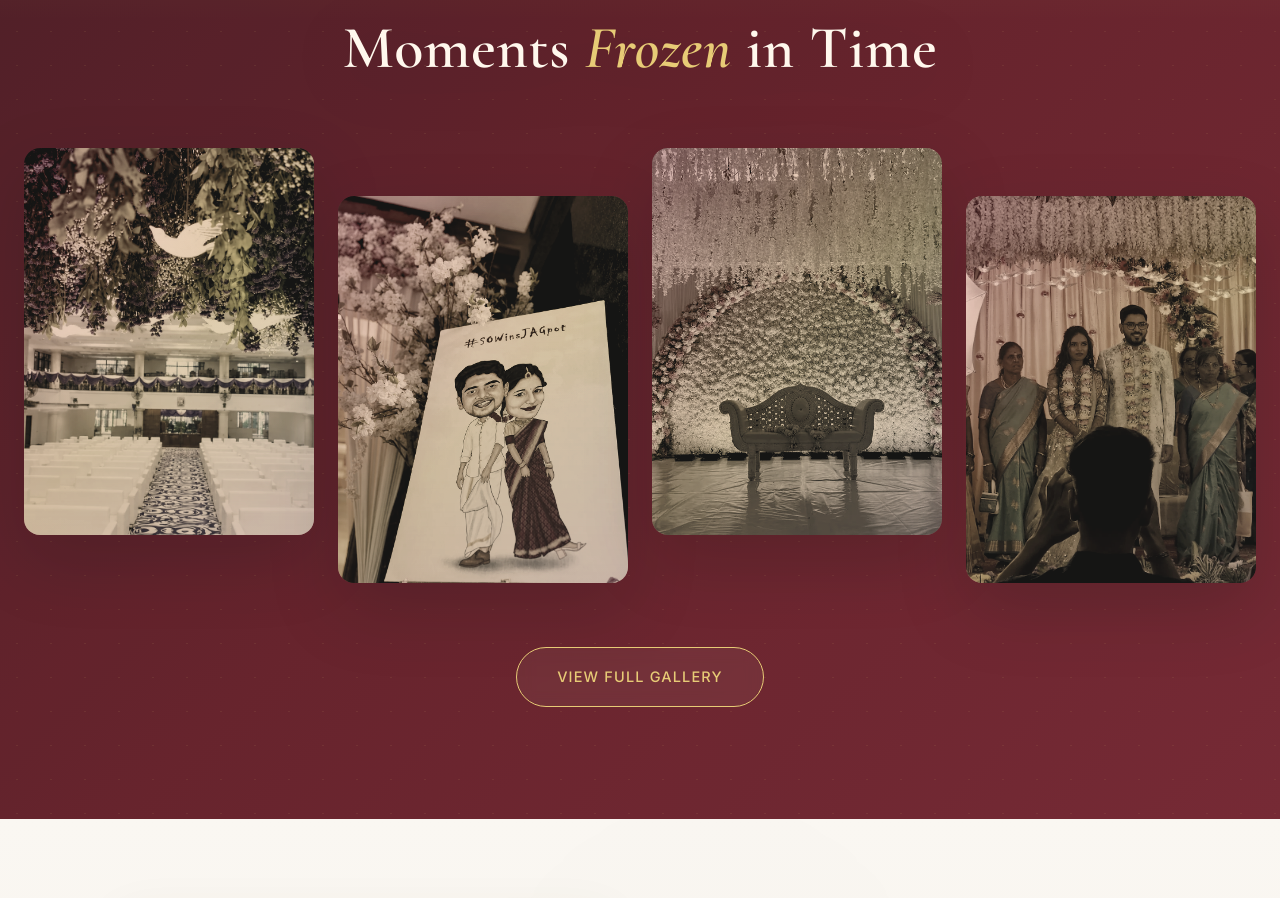
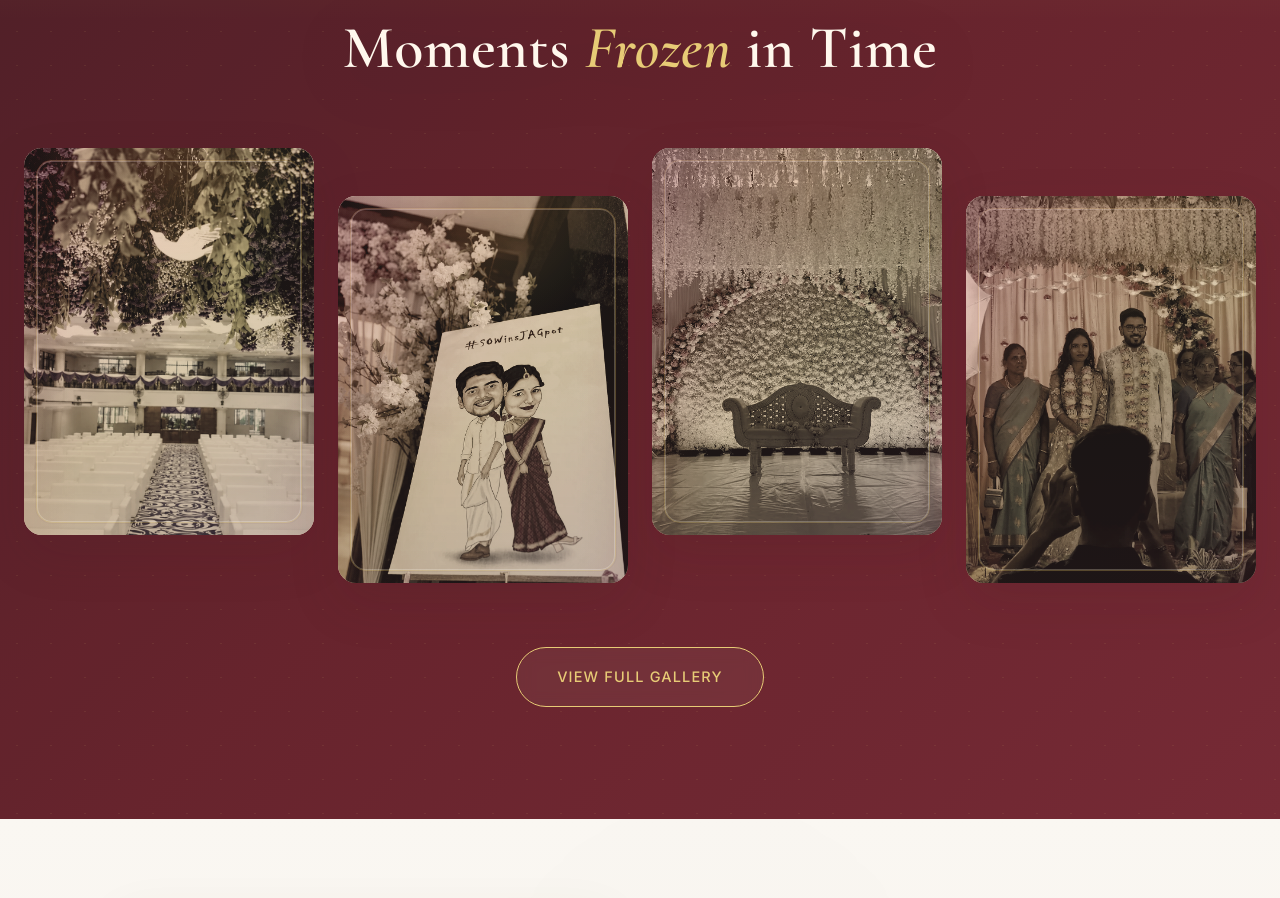
Before and after one commit to Random-Stack-Team/client-ayswariya-mahal, a React (Vite) app: page / in a window 1280 px wide. Shown: the part 3220-4118 px from the top of the page. Built offline with nearby package versions, Linux system fonts and the light colour scheme; a web font is replaced by a local one.

Commit message:
UI Changes

```diff
--- a/src/components/home/GalleryPreview.jsx
+++ b/src/components/home/GalleryPreview.jsx
@@ -47,8 +47,8 @@ export default function GalleryPreview() {
               whileInView={{ opacity: 1, y: 0, scale: 1 }}
               viewport={{ once: true, amount: 0.22 }}
               transition={{ delay: index * 0.1, duration: 0.95, ease: [0.16, 1, 0.3, 1] }}
-              className={`luxury-image-overlay gallery-color-card relative aspect-[3/4] overflow-hidden rounded-2xl group shadow-[0_26px_70px_rgba(0,0,0,0.2)] ${index === 1 || index === 3 ? 'md:mt-12' : ''}`}
-            >
+            className={`luxury-image-frame luxury-image-frame--banner gallery-color-card relative aspect-[3/4] overflow-hidden group shadow-[0_26px_70px_rgba(0,0,0,0.2)] ${index === 1 || index === 3 ? 'md:mt-12' : ''}`}
+          >
               <img
                 src={src}
                 alt={`Gallery Preview ${index + 1}`}
@@ -56,10 +56,10 @@ export default function GalleryPreview() {
                 decoding="async"
                 width={index === 0 ? 1537 : index === 1 ? 1023 : index === 2 ? 1024 : 765}
                 height={index === 0 ? 1023 : index === 1 ? 1537 : index === 2 ? 768 : 1020}
-                className="absolute inset-0 block h-full w-full object-cover object-center transition-all duration-[1600ms] ease-[cubic-bezier(0.16,1,0.3,1)] scale-105 brightness-[0.78] contrast-[1.08] saturate-[0.65] sepia-[35%] grayscale-[58%] group-hover:scale-110 group-hover:brightness-100 group-hover:contrast-100 group-hover:saturate-[1.12] group-hover:sepia-0 group-hover:grayscale-0"
+                className="absolute inset-0 block h-full w-full object-cover object-center brightness-[0.78] contrast-[1.08] saturate-[0.65] sepia-[35%] grayscale-[58%] group-hover:brightness-100 group-hover:contrast-100 group-hover:saturate-[1.12] group-hover:sepia-0 group-hover:grayscale-0"
               />
               <div className="absolute inset-0 z-[2] bg-[linear-gradient(135deg,rgba(90,17,28,0.54),rgba(229,199,107,0.24)_54%,rgba(255,248,237,0.06))] mix-blend-color opacity-80 transition-opacity duration-[1100ms] group-hover:opacity-0"></div>
-              <div className="absolute inset-0 z-[3] border border-[#E5C76B]/0 transition-colors duration-700 group-hover:border-[#E5C76B]/70"></div>
+              <div className="absolute inset-0 z-[3] border border-[#E5C76B]/0 transition-colors duration-700 group-hover:border-[#E5C76B]/45"></div>
             </motion.div>
           ))}
         </div>
--- a/src/index.css
+++ b/src/index.css
@@ -244,6 +244,87 @@ button,
   opacity: 0.34;
 }
 
+.luxury-image-frame {
+  position: relative;
+  isolation: isolate;
+  overflow: hidden;
+  border-radius: 18px;
+  background: linear-gradient(180deg, rgba(253, 251, 247, 0.96), rgba(240, 232, 216, 0.72));
+  box-shadow:
+    0 20px 50px rgba(63, 12, 21, 0.16),
+    inset 0 0 0 1px rgba(212, 168, 67, 0.18);
+}
+
+.luxury-image-frame::before {
+  content: "";
+  position: absolute;
+  inset: 10px;
+  z-index: 2;
+  pointer-events: none;
+  border-radius: 14px;
+  border: 1px solid rgba(229, 199, 107, 0.35);
+  box-shadow:
+    inset 0 0 0 1px rgba(255, 255, 255, 0.24),
+    0 0 0 1px rgba(90, 17, 28, 0.04);
+}
+
+.luxury-image-frame::after {
+  content: "";
+  position: absolute;
+  inset: 0;
+  z-index: 1;
+  pointer-events: none;
+  background:
+    linear-gradient(180deg, rgba(63, 12, 21, 0.02), rgba(63, 12, 21, 0.18)),
+    radial-gradient(circle at 50% 12%, rgba(229, 199, 107, 0.14), transparent 36%);
+  opacity: 0.78;
+  transition: opacity 500ms ease;
+}
+
+.luxury-image-frame:hover::after {
+  opacity: 0.62;
+}
+
+.luxury-image-frame > img,
+.luxury-image-frame > picture > img {
+  display: block;
+  width: 100%;
+  height: 100%;
+  object-fit: cover;
+  transform: scale(1.01);
+  transition: transform 700ms cubic-bezier(0.16, 1, 0.3, 1), filter 500ms ease;
+}
+
+.luxury-image-frame:hover > img,
+.luxury-image-frame:hover > picture > img {
+  transform: scale(1.04);
+  filter: saturate(1.02) contrast(1.02);
+}
+
+.luxury-image-frame--soft {
+  box-shadow:
+    0 18px 42px rgba(63, 12, 21, 0.12),
+    inset 0 0 0 1px rgba(212, 168, 67, 0.14);
+}
+
+.luxury-image-frame--banner::before {
+  inset: 12px;
+  border-radius: 16px;
+  border-color: rgba(229, 199, 107, 0.28);
+}
+
+.luxury-image-frame--banner::after {
+  background:
+    linear-gradient(180deg, rgba(63, 12, 21, 0.03), rgba(63, 12, 21, 0.2)),
+    radial-gradient(circle at 50% 0%, rgba(229, 199, 107, 0.22), transparent 34%),
+    linear-gradient(90deg, rgba(90, 17, 28, 0.08) 0%, transparent 18%, transparent 82%, rgba(90, 17, 28, 0.08) 100%);
+  opacity: 0.9;
+}
+
+.luxury-image-frame--banner::marker {
+  content: "";
+}
+
 .custom-scrollbar {
   -ms-overflow-style: none;
   scrollbar-width: none;
--- a/src/pages/About.jsx
+++ b/src/pages/About.jsx
@@ -120,7 +120,7 @@ export default function About() {
             className="relative"
           >
             <div className="absolute inset-0 bg-[#d4af37] rounded-sm transform translate-x-4 translate-y-4 opacity-20"></div>
-            <div className="relative overflow-hidden rounded-sm shadow-2xl luxury-image-overlay">
+            <div className="luxury-image-frame luxury-image-frame--soft luxury-image-frame--banner luxury-image-overlay">
               <motion.img
                 style={{ y: parallaxY }}
                 src={aboutImg}
@@ -336,7 +336,7 @@ export default function About() {
                 whileInView={{ opacity: 1, y: 0 }}
                 viewport={{ once: true, amount: 0.25 }}
                 transition={{ duration: 1, ease: [0.16, 1, 0.3, 1] }}
-              className="relative overflow-hidden rounded-[14px] border border-[#D4A843]/20 bg-[#fdfbf7] shadow-[0_24px_60px_rgba(90,17,28,0.12)] luxury-image-overlay"
+                className="luxury-image-frame luxury-image-frame--soft luxury-image-frame--banner luxury-image-overlay"
               >
               <motion.img
                 initial={{ scale: 1.12 }}
--- a/src/pages/SowbhagyaMahal.jsx
+++ b/src/pages/SowbhagyaMahal.jsx
@@ -7,8 +7,8 @@ import SowbhagyaFooter from "../components/common/SowbhagyaFooter";
 import { useEnquiry } from "../context/useEnquiry";
 
 import sowCrop2 from "../assets/images/sow-crop2.jpg";
-import sowCrop5 from "../assets/images/sow-crop5.jpg";
-import sowCrop3 from "../assets/images/sow-crop3.jpg";
+import sowCrop5 from "../assets/images/sowbhagya-hall-generated.png";
+import sowCrop3 from "../assets/images/sowbhagya-rooftop-generated.png";
 import facility1 from "../assets/images/Facility/facility1.webp";
 
 export default function SowbhagyaMahal() {
@@ -38,6 +38,11 @@ export default function SowbhagyaMahal() {
     show: { opacity: 1, y: 0, transition: { duration: 1.1, ease: [0.16, 1, 0.3, 1] } },
   };
 
+  const fadeInWide = {
+    hidden: { opacity: 0, y: 38, scale: 0.98 },
+    show: { opacity: 1, y: 0, scale: 1, transition: { duration: 1.2, ease: [0.16, 1, 0.3, 1] } },
+  };
+
   return (
     <>
       <SEO
@@ -50,12 +55,32 @@ export default function SowbhagyaMahal() {
 
           {/* 1. Hero Section */}
           <section className="relative pt-40 pb-32 px-6 flex items-center justify-center min-h-[70vh] md:min-h-[80vh]">
-            <div
+            <motion.div
               className="absolute inset-0 bg-cover bg-center"
               style={{ backgroundImage: `url(${sowCrop2})` }}
-            ></div>
+              initial={{ scale: 1.12, y: -18 }}
+              animate={{ scale: 1, y: 0 }}
+              transition={{ duration: 1.8, ease: [0.16, 1, 0.3, 1] }}
+            />
             {/* Dark Cinematic Overlay */}
-            <div className="absolute inset-0 bg-gradient-to-b from-[#5A111C]/85 via-[#3F0C15]/80 to-[#fdfbf7]"></div>
+            <div className="absolute inset-0 bg-gradient-to-b from-[#5A111C]/88 via-[#3F0C15]/80 to-[#fdfbf7]" />
+            <div className="pointer-events-none absolute inset-0 bg-[radial-gradient(circle_at_50%_38%,rgba(212,168,67,0.08),transparent_26%),radial-gradient(circle_at_50%_46%,rgba(255,255,255,0.04),transparent_34%)]" />
+            <div className="pointer-events-none absolute inset-x-6 top-8 h-px bg-[linear-gradient(90deg,transparent,rgba(229,199,107,0.88),transparent)] md:inset-x-10" />
+            <div className="pointer-events-none absolute inset-x-6 bottom-8 h-px bg-[linear-gradient(90deg,transparent,rgba(229,199,107,0.64),transparent)] md:inset-x-10" />
+            <motion.div
+              aria-hidden="true"
+              className="pointer-events-none absolute left-6 top-6 h-16 w-16 border-l-2 border-t-2 border-[#E5C76B]/90 shadow-[0_0_24px_rgba(229,199,107,0.18)] md:left-10 md:top-10 md:h-24 md:w-24"
+              initial={{ opacity: 0, x: -12, y: -12 }}
+              animate={{ opacity: 1, x: 0, y: 0 }}
+              transition={{ duration: 0.9, ease: "easeOut" }}
+            />
+            <motion.div
+              aria-hidden="true"
+              className="pointer-events-none absolute right-6 bottom-6 h-16 w-16 border-b-2 border-r-2 border-[#E5C76B]/90 shadow-[0_0_24px_rgba(229,199,107,0.18)] md:right-10 md:bottom-10 md:h-24 md:w-24"
+              initial={{ opacity: 0, x: 12, y: 12 }}
+              animate={{ opacity: 1, x: 0, y: 0 }}
+              transition={{ duration: 0.9, ease: "easeOut", delay: 0.08 }}
+            />
 
             <motion.div
               variants={staggerContainer}
@@ -63,22 +88,19 @@ export default function SowbhagyaMahal() {
               animate="show"
               className="relative z-10 mx-auto max-w-4xl text-center mt-10"
             >
-              <motion.div variants={fadeInUp} className="mx-auto mb-6 flex justify-center text-[#E5C76B]">
-                <Sparkles size={24} strokeWidth={1.5} />
+              <motion.div variants={fadeInWide} className="mx-auto mb-6 flex justify-center text-[#E5C76B] drop-shadow-[0_0_18px_rgba(229,199,107,0.24)]">
+                <Sparkles size={26} strokeWidth={1.5} />
               </motion.div>
-              <motion.p
-                variants={fadeInUp}
-                className="type-eyebrow text-[#E5C76B] mb-6 drop-shadow-md"
-              >
-                Ayswariya Mahal Mini Hall
+              <motion.p variants={fadeInUp} className="type-eyebrow text-[#E5C76B] mb-6 drop-shadow-md tracking-[0.28em]">
+                Introducing Ayswariya Mahal's Exclusive Mini Hall
               </motion.p>
               <motion.h1
-                variants={fadeInUp}
-                className="font-display text-[clamp(42px,8vw,80px)] font-bold leading-[1.1] tracking-[-0.01em] text-[#fdfbf7] drop-shadow-2xl"
+                variants={fadeInWide}
+                className="font-display text-[clamp(42px,8vw,80px)] font-bold leading-[1.05] tracking-[-0.02em] text-[#fdfbf7] drop-shadow-2xl"
               >
                 Sowbhagya Mahal
               </motion.h1>
-              <motion.div variants={fadeInUp} className="mx-auto my-8 h-px w-24 bg-[#E5C76B]/50" />
+              <motion.div variants={fadeInWide} className="mx-auto my-8 h-px w-28 bg-[linear-gradient(90deg,transparent,rgba(229,199,107,0.95),transparent)]" />
               <motion.p
                 variants={fadeInUp}
                 className="mx-auto max-w-2xl font-serif text-[clamp(20px,3vw,28px)] font-medium italic text-[#E5C76B]"
@@ -86,12 +108,13 @@ export default function SowbhagyaMahal() {
                 An elegant mini hall crafted for intimate celebrations, family gatherings, and graceful occasions.
               </motion.p>
 
-              <motion.div variants={fadeInUp} className="mt-12 flex justify-center">
+              <motion.div variants={fadeInWide} className="mt-12 flex justify-center">
                 <button
                   type="button"
                   onClick={() => document.getElementById("sowbhagya-story")?.scrollIntoView({ behavior: "smooth" })}
-                  className="inline-flex min-h-[48px] md:min-h-12 items-center justify-center rounded-full bg-[linear-gradient(135deg,#f4dc86_0%,#D4A843_55%,#B8860B_100%)] px-8 type-cta text-[#3F0C15] shadow-[0_16px_34px_rgba(0,0,0,0.22),inset_0_1px_0_rgba(255,255,255,0.45)] transition duration-300 hover:-translate-y-0.5 hover:shadow-[0_18px_40px_rgba(0,0,0,0.3)]"
+                  className="group relative inline-flex min-h-[48px] md:min-h-12 items-center justify-center overflow-hidden rounded-full bg-[linear-gradient(135deg,#f4dc86_0%,#D4A843_55%,#B8860B_100%)] px-8 type-cta text-[#3F0C15] shadow-[0_16px_34px_rgba(0,0,0,0.22),inset_0_1px_0_rgba(255,255,255,0.45)] transition duration-300 hover:-translate-y-0.5 hover:scale-[1.01] hover:shadow-[0_18px_36px_rgba(0,0,0,0.3)]"
                 >
+                  <span className="pointer-events-none absolute inset-0 bg-[linear-gradient(110deg,transparent_0%,rgba(255,255,255,0.42)_45%,transparent_100%)] -translate-x-[140%] transition-transform duration-1000 group-hover:translate-x-[140%]" />
                   Explore The Space
                 </button>
               </motion.div>
@@ -107,7 +130,7 @@ export default function SowbhagyaMahal() {
               viewport={{ once: true, amount: 0.3 }}
               className="mx-auto max-w-4xl"
             >
-              <motion.p variants={fadeInUp} className="font-serif text-[32px] md:text-[44px] leading-[1.4] italic text-[#5A111C]">
+              <motion.p variants={fadeInWide} className="font-serif text-[32px] md:text-[44px] leading-[1.4] italic text-[#5A111C]">
                 "A legacy of warmth in an intimate setting, designed for families who value elegance, comfort, and tradition at an affordable scale."
               </motion.p>
             </motion.div>
@@ -117,20 +140,25 @@ export default function SowbhagyaMahal() {
           <section className="px-6 py-24 md:py-32 bg-[#5A111C] text-[#fdfbf7] overflow-hidden">
             <div className="mx-auto grid max-w-[1200px] items-center gap-16 lg:grid-cols-2">
               <motion.div
-                initial={{ opacity: 0, scale: 0.95 }}
-                whileInView={{ opacity: 1, scale: 1 }}
+                initial={{ opacity: 0, x: -28, y: 18, scale: 0.96 }}
+                whileInView={{ opacity: 1, x: 0, y: 0, scale: 1 }}
                 viewport={{ once: true, amount: 0.2 }}
-                transition={{ duration: 1.4, ease: [0.16, 1, 0.3, 1] }}
-                className="relative overflow-hidden aspect-[4/5] md:aspect-square w-full shadow-2xl"
-              >
+                transition={{ duration: 1.5, ease: [0.16, 1, 0.3, 1] }}
+              whileHover={{ y: -4 }}
+              className="luxury-image-frame luxury-image-frame--soft luxury-image-frame--banner group relative aspect-[4/5] md:aspect-square w-full"
+            >
                 <motion.img
                   style={{ y: parallaxY }}
                   src={sowCrop5}
                   alt="Sowbhagya Mahal Grandeur"
                   loading="lazy"
-                  className="h-full w-full scale-125 object-cover"
+                  initial={{ scale: 1.06 }}
+                  whileInView={{ scale: 1.02 }}
+                  viewport={{ once: true, amount: 0.2 }}
+                  transition={{ duration: 1.4, ease: [0.16, 1, 0.3, 1] }}
+                  className="h-full w-full object-cover"
                 />
-                <div className="absolute inset-0 bg-gradient-to-t from-[#3F0C15]/60 to-transparent"></div>
+                <div className="pointer-events-none absolute inset-0 bg-gradient-to-t from-[#3F0C15]/36 to-transparent"></div>
               </motion.div>
 
               <motion.div
@@ -216,14 +244,33 @@ export default function SowbhagyaMahal() {
                 whileInView={{ opacity: 1, scale: 1 }}
                 viewport={{ once: true, amount: 0.2 }}
                 transition={{ duration: 1.4, ease: [0.16, 1, 0.3, 1] }}
-                className="order-1 lg:order-2 relative overflow-hidden aspect-[4/5] md:aspect-square w-full shadow-[0_20px_50px_rgba(90,17,28,0.08)] border border-[#D4A843]/20"
+                whileHover={{ y: -4 }}
+                className="group order-1 lg:order-2 relative overflow-hidden aspect-[4/5] md:aspect-square w-full rounded-[18px] shadow-[0_24px_60px_rgba(63,12,21,0.24)] border border-[#D4A843]/20"
               >
+                <div className="pointer-events-none absolute inset-0 z-20 border border-[#D4A843]/30 shadow-[inset_0_0_0_1px_rgba(212,168,67,0.1)]" />
+                <div className="pointer-events-none absolute inset-x-4 top-4 z-20 h-px bg-[linear-gradient(90deg,transparent,rgba(212,168,67,0.78),transparent)] md:inset-x-6" />
+                <div className="pointer-events-none absolute inset-x-4 bottom-4 z-20 h-px bg-[linear-gradient(90deg,transparent,rgba(212,168,67,0.78),transparent)] md:inset-x-6" />
+                <div className="pointer-events-none absolute left-4 top-4 z-20 h-12 w-12 border-l-2 border-t-2 border-[#D4A843]/90 md:left-6 md:top-6 md:h-16 md:w-16" />
+                <div className="pointer-events-none absolute right-4 bottom-4 z-20 h-12 w-12 border-b-2 border-r-2 border-[#D4A843]/90 md:right-6 md:bottom-6 md:h-16 md:w-16" />
+                <div className="pointer-events-none absolute left-1/2 top-4 z-20 -translate-x-1/2 rounded-full border border-[#D4A843]/40 bg-[#5A111C]/70 px-4 py-1 text-[10px] font-semibold uppercase tracking-[0.24em] text-[#D4A843] shadow-[0_8px_20px_rgba(0,0,0,0.22)]">
+                  Venue Detail
+                </div>
+                <motion.div
+                  aria-hidden="true"
+                  className="pointer-events-none absolute inset-0 z-10 bg-[radial-gradient(circle_at_50%_50%,rgba(212,168,67,0.14),transparent_58%)]"
+                  animate={{ opacity: [0.45, 0.95, 0.45] }}
+                  transition={{ duration: 7, repeat: Infinity, ease: "easeInOut" }}
+                />
                 <motion.img
                   style={{ y: parallaxYReverse }}
                   src={facility1}
                   alt="Sowbhagya Mahal Facilities"
                   loading="lazy"
-                  className="h-full w-full scale-125 object-cover"
+                  initial={{ scale: 1.1 }}
+                  whileInView={{ scale: 1.03 }}
+                  viewport={{ once: true, amount: 0.2 }}
+                  transition={{ duration: 1.8, ease: [0.16, 1, 0.3, 1] }}
+                  className="h-full w-full scale-125 object-cover transition-transform duration-700 group-hover:scale-[1.1]"
                 />
               </motion.div>
             </div>
@@ -233,18 +280,23 @@ export default function SowbhagyaMahal() {
           <section className="px-6 py-24 md:py-32 bg-[#f5ead9] text-[#4f4038] overflow-hidden">
             <div className="mx-auto grid max-w-[1200px] items-center gap-16 lg:grid-cols-2">
               <motion.div
-                initial={{ opacity: 0, scale: 0.95 }}
-                whileInView={{ opacity: 1, scale: 1 }}
+                initial={{ opacity: 0, x: -28, y: 18, scale: 0.96 }}
+                whileInView={{ opacity: 1, x: 0, y: 0, scale: 1 }}
                 viewport={{ once: true, amount: 0.2 }}
-                transition={{ duration: 1.4, ease: [0.16, 1, 0.3, 1] }}
-                className="relative overflow-hidden aspect-[4/5] md:aspect-[3/4] w-full shadow-[0_20px_50px_rgba(90,17,28,0.06)] border border-[#D4A843]/20"
-              >
+                transition={{ duration: 1.5, ease: [0.16, 1, 0.3, 1] }}
+              whileHover={{ y: -2 }}
+              className="luxury-image-frame luxury-image-frame--soft luxury-image-frame--banner group relative aspect-[4/5] md:aspect-[3/4] w-full"
+            >
                 <motion.img
                   style={{ y: parallaxY }}
                   src={sowCrop3}
                   alt="Sowbhagya Mahal Events"
                   loading="lazy"
-                  className="h-full w-full scale-125 object-cover"
+                  initial={{ scale: 1.05 }}
+                  whileInView={{ scale: 1.01 }}
+                  viewport={{ once: true, amount: 0.2 }}
+                  transition={{ duration: 1.3, ease: [0.16, 1, 0.3, 1] }}
+                  className="h-full w-full object-cover"
                 />
               </motion.div>
 
```
Also changed, not shown: src/components/home/AboutPreview.jsx (+2 -7 lines), src/components/home/FacilitiesPreview.jsx (+8 -8 lines), 2 other files (tests, documents, lock files or other folders). Lines whose indentation alone changed are shown as unchanged.
